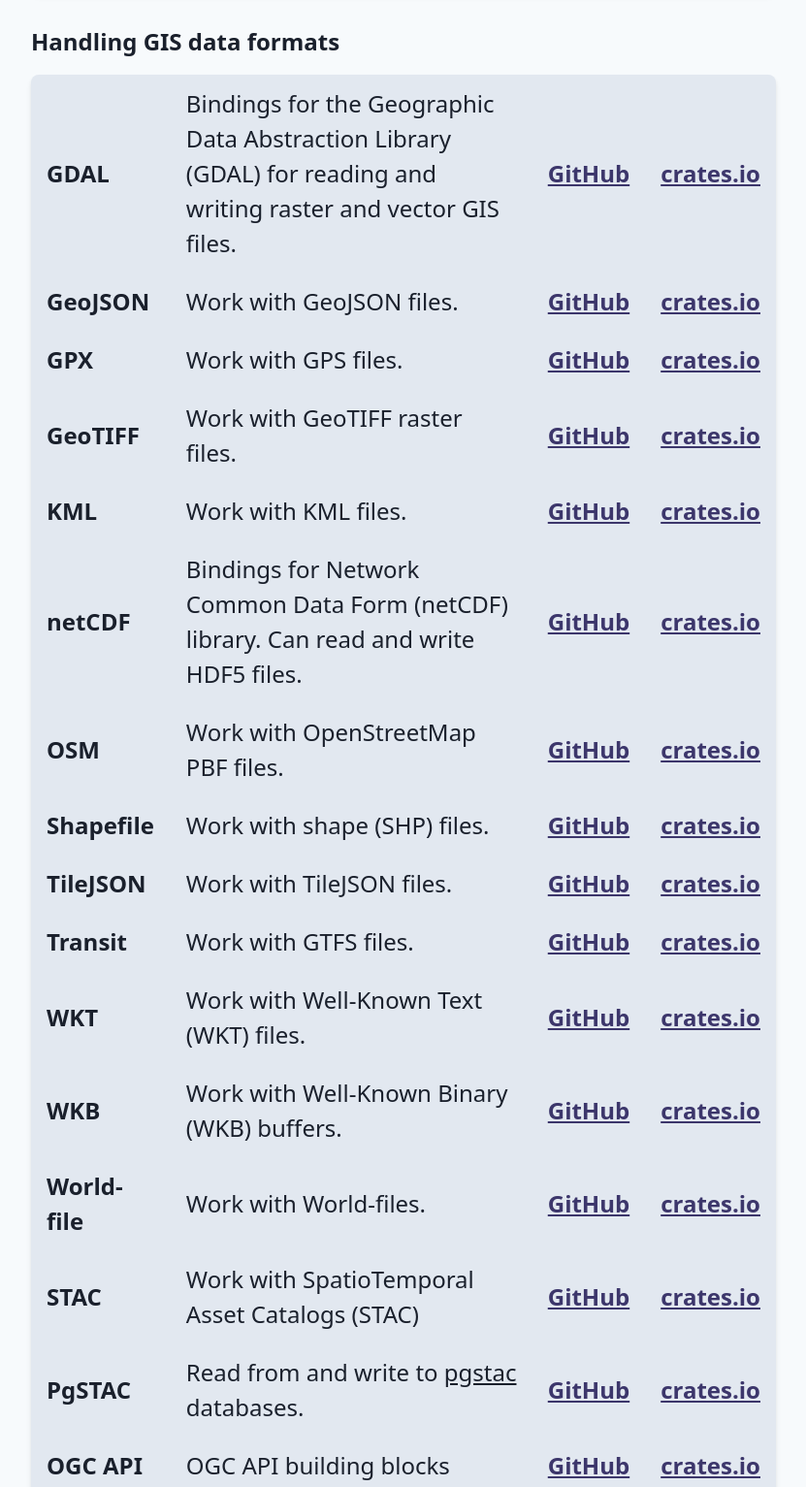
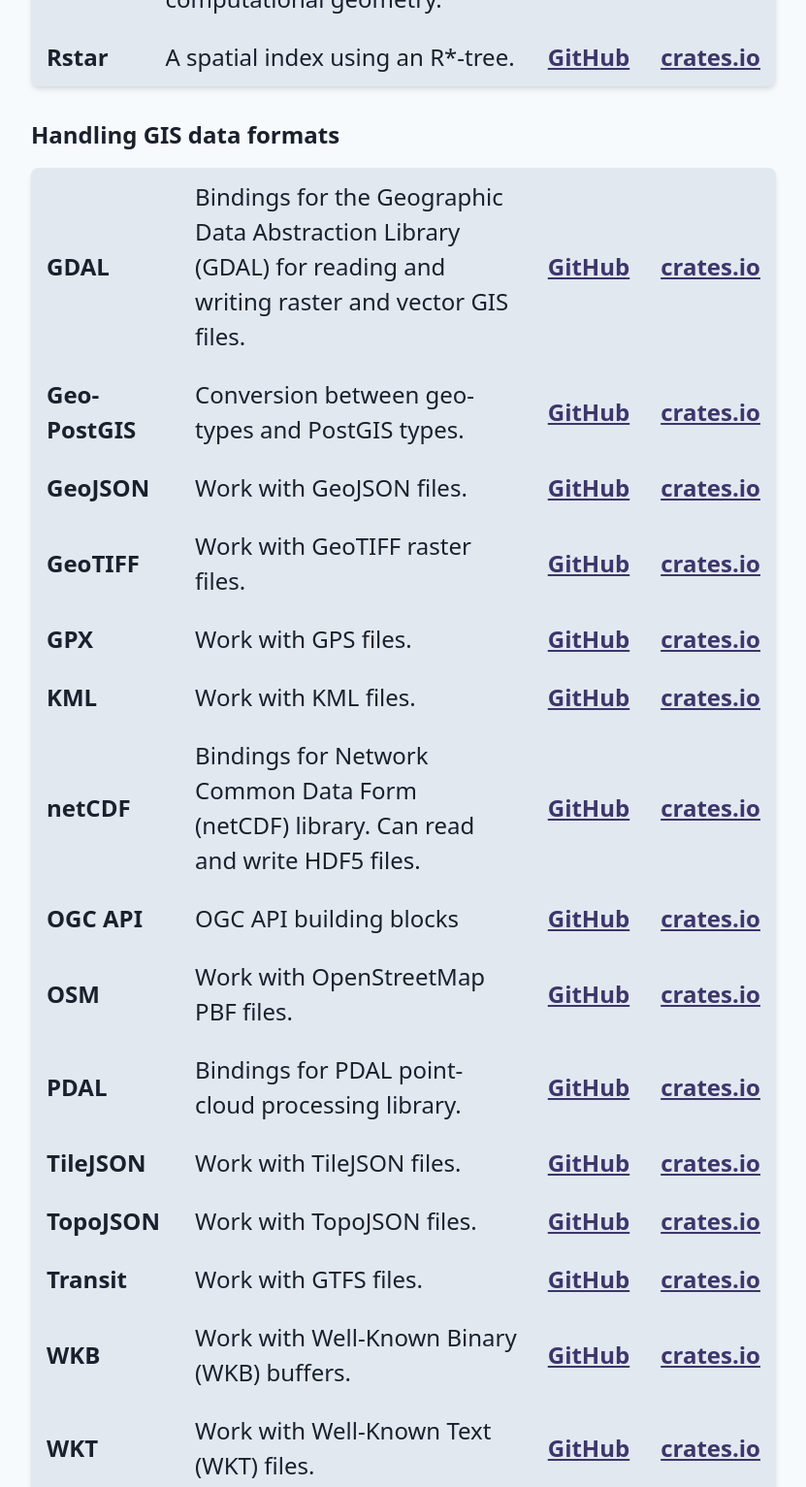
Before and after one commit to georust/georust.org, a plain HTML site: page docs/index.html in a window 1280 px wide. Shown: the part 1267-2800 px from the top of the page at 97% size, without its empty margins (224-1055 px from the left). Drawn offline with Linux system fonts and the light colour scheme.

Commit message:
Update crate list

```diff
--- a/docs/index.html
+++ b/docs/index.html
@@ -73,10 +73,16 @@
           <tbody>
             <tr>
               <td class="w-1/6 px-4 py-3">Geo</td>
-              <td class="w-3/6 px-4 py-3 font-normal">Geospatial primitives such as Point & LineString, and algorithms
+              <td class="w-3/6 px-4 py-3 font-normal">Geospatial primitives such as Point &amp; LineString, and algorithms
                 such as distance, convex hull, centroid calculations.</td>
               <td class="w-1/6 px-4 py-3 text-indigo-900"><a href="https://github.com/georust/geo">GitHub</a></td>
               <td class="1-1/6 px-4 py-3 text-indigo-900"><a href="https://crates.io/crates/geo">crates.io</a></td>
+            </tr>
+            <tr>
+              <td class="px-4 py-3">Geo-Index</td>
+              <td class="px-4 py-3 font-normal">Packed, immutable, zero-copy spatial indexes.</td>
+              <td class="px-4 py-3 text-indigo-900"><a href="https://github.com/georust/geo-index">GitHub</a></td>
+              <td class="px-4 py-3 text-indigo-900"><a href="https://crates.io/crates/geo-index">crates.io</a></td>
             </tr>
             <tr>
               <td class="px-4 py-3">GEOS</td>
@@ -119,22 +125,28 @@
               <td class="w-1/6 px-4 py-3 text-indigo-900"><a href="https://crates.io/crates/gdal">crates.io</a></td>
             </tr>
             <tr>
+              <td class="px-4 py-3">Geo-PostGIS</td>
+              <td class="px-4 py-3 font-normal">Conversion between geo-types and PostGIS types.</td>
+              <td class="px-4 py-3 text-indigo-900"><a href="https://github.com/georust/geo-postgis">GitHub</a></td>
+              <td class="px-4 py-3 text-indigo-900"><a href="https://crates.io/crates/geo-postgis">crates.io</a></td>
+            </tr>
+            <tr>
               <td class="px-4 py-3">GeoJSON</td>
               <td class="px-4 py-3 font-normal">Work with GeoJSON files.</td>
               <td class="px-4 py-3 text-indigo-900"><a href="https://github.com/georust/geojson">GitHub</a></td>
               <td class="px-4 py-3 text-indigo-900"><a href="https://crates.io/crates/geojson">crates.io</a></td>
             </tr>
             <tr>
+              <td class="px-4 py-3">GeoTIFF</td>
+              <td class="px-4 py-3 font-normal">Work with GeoTIFF raster files.</td>
+              <td class="px-4 py-3 text-indigo-900"><a href="https://github.com/georust/geotiff">GitHub</a></td>
+              <td class="px-4 py-3 text-indigo-900"><a href="https://crates.io/crates/geotiff">crates.io</a></td>
+            </tr>
+            <tr>
               <td class="px-4 py-3">GPX</td>
               <td class="px-4 py-3 font-normal">Work with GPS files.</td>
               <td class="px-4 py-3 text-indigo-900"><a href="https://github.com/georust/gpx">GitHub</a></td>
               <td class="px-4 py-3 text-indigo-900"><a href="https://crates.io/crates/gpx">crates.io</a></td>
-            </tr>
-            <tr>
-              <td class="px-4 py-3">GeoTIFF</td>
-              <td class="px-4 py-3 font-normal">Work with GeoTIFF raster files.</td>
-              <td class="px-4 py-3 text-indigo-900"><a href="https://github.com/georust/geotiff">GitHub</a></td>
-              <td class="px-4 py-3 text-indigo-900"><a href="https://crates.io/crates/geotiff">crates.io</a></td>
             </tr>
             <tr>
               <td class="px-4 py-3">KML</td>
@@ -150,16 +162,22 @@
               <td class="px-4 py-3 text-indigo-900"><a href="https://crates.io/crates/netcdf">crates.io</a></td>
             </tr>
             <tr>
+              <td class="px-4 py-3">OGC API</td>
+              <td class="px-4 py-3 font-normal">OGC API building blocks</td>
+              <td class="px-4 py-3 text-indigo-900"><a href="https://github.com/georust/ogcapi">GitHub</a></td>
+              <td class="px-4 py-3 text-indigo-900"><a href="https://crates.io/crates/ogcapi">crates.io</a></td>
+            </tr>
+            <tr>
               <td class="px-4 py-3">OSM</td>
               <td class="px-4 py-3 font-normal">Work with OpenStreetMap PBF files.</td>
               <td class="px-4 py-3 text-indigo-900"><a href="https://github.com/georust/osm">GitHub</a></td>
               <td class="px-4 py-3 text-indigo-900"><a href="https://crates.io/crates/osm">crates.io</a></td>
             </tr>
             <tr>
-              <td class="px-4 py-3">Shapefile</td>
-              <td class="px-4 py-3 font-normal">Work with shape (SHP) files.</td>
-              <td class="px-4 py-3 text-indigo-900"><a href="https://github.com/georust/shapefile">GitHub</a></td>
-              <td class="px-4 py-3 text-indigo-900"><a href="https://crates.io/crates/shapefile">crates.io</a></td>
+              <td class="px-4 py-3">PDAL</td>
+              <td class="px-4 py-3 font-normal">Bindings for PDAL point-cloud processing library.</td>
+              <td class="px-4 py-3 text-indigo-900"><a href="https://github.com/georust/pdal">GitHub</a></td>
+              <td class="px-4 py-3 text-indigo-900"><a href="https://crates.io/crates/pdal">crates.io</a></td>
             </tr>
             <tr>
               <td class="px-4 py-3">TileJSON</td>
@@ -168,10 +186,22 @@
               <td class="px-4 py-3 text-indigo-900"><a href="https://crates.io/crates/tilejson">crates.io</a></td>
             </tr>
             <tr>
+              <td class="px-4 py-3">TopoJSON</td>
+              <td class="px-4 py-3 font-normal">Work with TopoJSON files.</td>
+              <td class="px-4 py-3 text-indigo-900"><a href="https://github.com/georust/topojson">GitHub</a></td>
+              <td class="px-4 py-3 text-indigo-900"><a href="https://crates.io/crates/topojson">crates.io</a></td>
+            </tr>
+            <tr>
               <td class="px-4 py-3">Transit</td>
               <td class="px-4 py-3 font-normal">Work with GTFS files.</td>
               <td class="px-4 py-3 text-indigo-900"><a href="https://github.com/georust/transitfeed">GitHub</a></td>
               <td class="px-4 py-3 text-indigo-900"><a href="https://crates.io/crates/transitfeed">crates.io</a></td>
+            </tr>
+            <tr>
+              <td class="px-4 py-3">WKB</td>
+              <td class="px-4 py-3 font-normal">Work with Well-Known Binary (WKB) buffers.</td>
+              <td class="px-4 py-3 text-indigo-900"><a href="https://github.com/georust/wkb">GitHub</a></td>
+              <td class="px-4 py-3 text-indigo-900"><a href="https://crates.io/crates/wkb">crates.io</a></td>
             </tr>
             <tr>
               <td class="px-4 py-3">WKT</td>
@@ -180,48 +210,10 @@
               <td class="px-4 py-3 text-indigo-900"><a href="https://crates.io/crates/wkt">crates.io</a></td>
             </tr>
             <tr>
-              <td class="px-4 py-3">WKB</td>
-              <td class="px-4 py-3 font-normal">Work with Well-Known Binary (WKB) buffers.</td>
-              <td class="px-4 py-3 text-indigo-900"><a href="https://github.com/georust/wkb">GitHub</a></td>
-              <td class="px-4 py-3 text-indigo-900"><a href="https://crates.io/crates/wkb">crates.io</a></td>
-            </tr>
-            <tr>
               <td class="px-4 py-3">World-file</td>
               <td class="px-4 py-3 font-normal">Work with World-files.</td>
               <td class="px-4 py-3 text-indigo-900"><a href="https://github.com/georust/world-file">GitHub</a></td>
               <td class="px-4 py-3 text-indigo-900"><a href="https://crates.io/crates/world-file">crates.io</a></td>
-            </tr>
-            <tr>
-              <td class="px-4 py-3">STAC</td>
-              <td class="px-4 py-3 font-normal">Work with SpatioTemporal Asset Catalogs (STAC)</td>
-              <td class="px-4 py-3 text-indigo-900"><a href="https://github.com/gadomski/stac-rs">GitHub</a></td>
-              <td class="px-4 py-3 text-indigo-900"><a href="https://crates.io/crates/stac">crates.io</a></td>
-            </tr>
-            <tr>
-              <td class="px-4 py-3">PgSTAC</td>
-              <td class="px-4 py-3 font-normal">Read from and write to <a
-                  href="https://github.com/stac-utils/pgstac">pgstac</a>
-                databases.</td>
-              <td class="px-4 py-3 text-indigo-900"><a href="https://github.com/gadomski/pgstac-rs">GitHub</a></td>
-              <td class="px-4 py-3 text-indigo-900"><a href="https://crates.io/crates/pgstac">crates.io</a></td>
-            </tr>
-            <tr>
-              <td class="px-4 py-3">OGC API</td>
-              <td class="px-4 py-3 font-normal">OGC API building blocks</td>
-              <td class="px-4 py-3 text-indigo-900"><a href="https://github.com/camptocamp/ogcapi">GitHub</a></td>
-              <td class="px-4 py-3 text-indigo-900"><a href="https://github.com/camptocamp/ogcapi">crates.io</a></td>
-            </tr>
-            <tr>
-              <td class="px-4 py-3">RINEX</td>
-              <td class="px-4 py-3 font-normal">Read, parse and generate RINEX files. Can read RINEX4 files. </td>
-              <td class="px-4 py-3 text-indigo-900"><a href="https://github.com/georust/rinex">GitHub</a></td>
-              <td class="px-4 py-3 text-indigo-900"><a href="https://crates.io/crates/rinex">crates.io</a></td>
-            </tr>
-            <tr>
-              <td class="px-4 py-3">SP3</td>
-              <td class="px-4 py-3 font-normal">Read, parse and generate SP3 files (high precision orbits).</td>
-              <td class="px-4 py-3 text-indigo-900"><a href="https://github.com/georust/rinex/tree/main/sp3">GitHub</a></td>
-              <td class="px-4 py-3 text-indigo-900"><a href="https://crates.io/crates/sp3">crates.io</a></td>
             </tr>
           </tbody>
         </table>
@@ -232,10 +224,23 @@
         <table class="table-fixed font-bold bg-gray-300 mt-4 mb-16 rounded-lg py-8 shadow-md min-w-full">
           <tbody>
             <tr>
-              <td class="w-1/6 px-4 py-3">GeoZero</td>
-              <td class="w-3/6 px-4 py-3 font-normal">Zero-Copy reading and writing of geospatial data.</td>
-              <td class="w-1/6 px-4 py-3 text-indigo-900"><a href="https://github.com/georust/geozero">GitHub</a></td>
-              <td class="w-1/6 px-4 py-3 text-indigo-900"><a href="https://crates.io/crates/geozero">crates.io</a></td>
+              <td class="px-4 py-3">Earcut</td>
+              <td class="px-4 py-3 font-normal">Polygon triangulation library.</td>
+              <td class="px-4 py-3 text-indigo-900"><a href="https://github.com/georust/earcut">GitHub</a></td>
+              <td class="px-4 py-3 text-indigo-900"><a href="https://crates.io/crates/earcut">crates.io</a></td>
+            </tr>
+            <tr>
+              <td class="px-4 py-3">Geocoding</td>
+              <td class="px-4 py-3 font-normal">Enrich addresses, cities, countries with geographic coordinates through
+                third-party geocoding web services.</td>
+              <td class="px-4 py-3 text-indigo-900"><a href="https://github.com/georust/geocoding">GitHub</a></td>
+              <td class="px-4 py-3 text-indigo-900"><a href="https://crates.io/crates/geocoding">crates.io</a></td>
+            </tr>
+            <tr>
+              <td class="px-4 py-3">GeographicLib</td>
+              <td class="px-4 py-3 font-normal">A Rust port of GeographicLib.</td>
+              <td class="px-4 py-3 text-indigo-900"><a href="https://github.com/georust/geographiclib-rs">GitHub</a></td>
+              <td class="px-4 py-3 text-indigo-900"><a href="https://crates.io/crates/geographiclib-rs">crates.io</a></td>
             </tr>
             <tr>
               <td class="w-1/6 px-4 py-3">GeoHash</td>
@@ -244,11 +249,16 @@
               <td class="w-1/6 px-4 py-3 text-indigo-900"><a href="https://crates.io/crates/geohash">crates.io</a></td>
             </tr>
             <tr>
-              <td class="px-4 py-3">Geocoding</td>
-              <td class="px-4 py-3 font-normal">Enrich addresses, cities, countries with geographic coordinates through
-                third-party geocoding web services.</td>
-              <td class="px-4 py-3 text-indigo-900"><a href="https://github.com/georust/geocoding">GitHub</a></td>
-              <td class="px-4 py-3 text-indigo-900"><a href="https://crates.io/crates/geocoding">crates.io</a></td>
+              <td class="px-4 py-3">Geo-SVG</td>
+              <td class="px-4 py-3 font-normal">Generate SVGs for geo-types</td>
+              <td class="px-4 py-3 text-indigo-900"><a href="https://github.com/georust/geo-svg">GitHub</a></td>
+              <td class="px-4 py-3 text-indigo-900"><a href="https://crates.io/crates/geo-svg">crates.io</a></td>
+            </tr>
+            <tr>
+              <td class="w-1/6 px-4 py-3">GeoZero</td>
+              <td class="w-3/6 px-4 py-3 font-normal">Zero-Copy reading and writing of geospatial data.</td>
+              <td class="w-1/6 px-4 py-3 text-indigo-900"><a href="https://github.com/georust/geozero">GitHub</a></td>
+              <td class="w-1/6 px-4 py-3 text-indigo-900"><a href="https://crates.io/crates/geozero">crates.io</a></td>
             </tr>
             <tr>
               <td class="px-4 py-3">Polyline</td>
@@ -259,20 +269,17 @@
           </tbody>
         </table>
       </div>
+      <!--
       <div>
         <p class="font-black mt-8">Data processing</p>
         <table class="table-fixed font-bold bg-gray-300 mt-4 mb-16 rounded-lg py-8 shadow-md min-w-full">
           <tbody>
           <tr>
-            <td class="px-4 py-3">RINEX-Cli</td>
-            <td class="px-4 py-3 font-normal">RINEX analysis and processing. Including precise positioning and
-            clock comparison through CGGTTS.</td>
-            <td class="px-4 py-3 text-indigo-900"><a href="https://github.com/georust/rinex">GitHub</a></td>
-            <td class="px-4 py-3 text-indigo-900"><a href="https://crates.io/crates/rinex-cli">crates.io</a></td>
           </tr>
           </tbody>
         </table>
       </div>
+      -->
 
     </div>
   </div>
```
